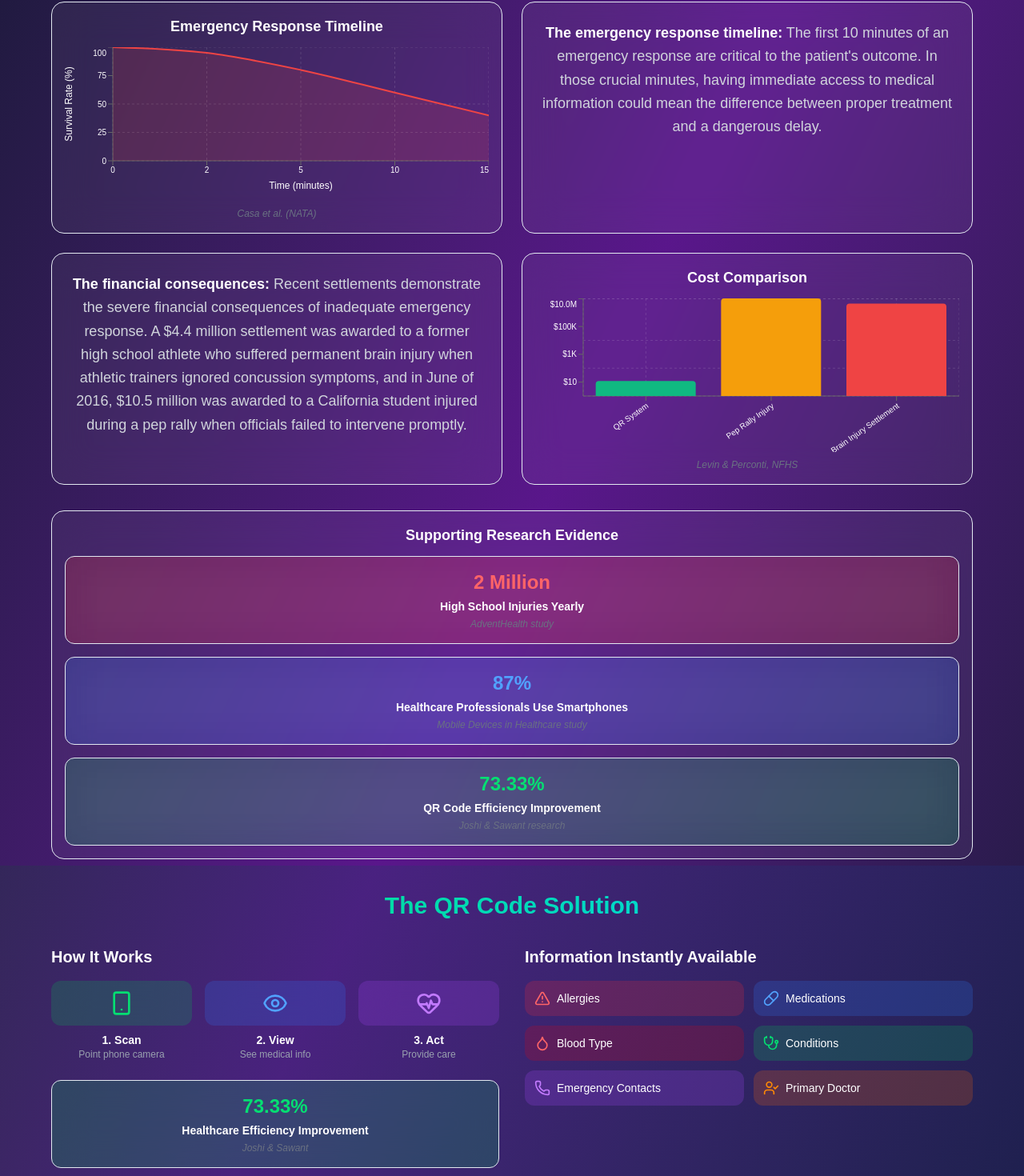
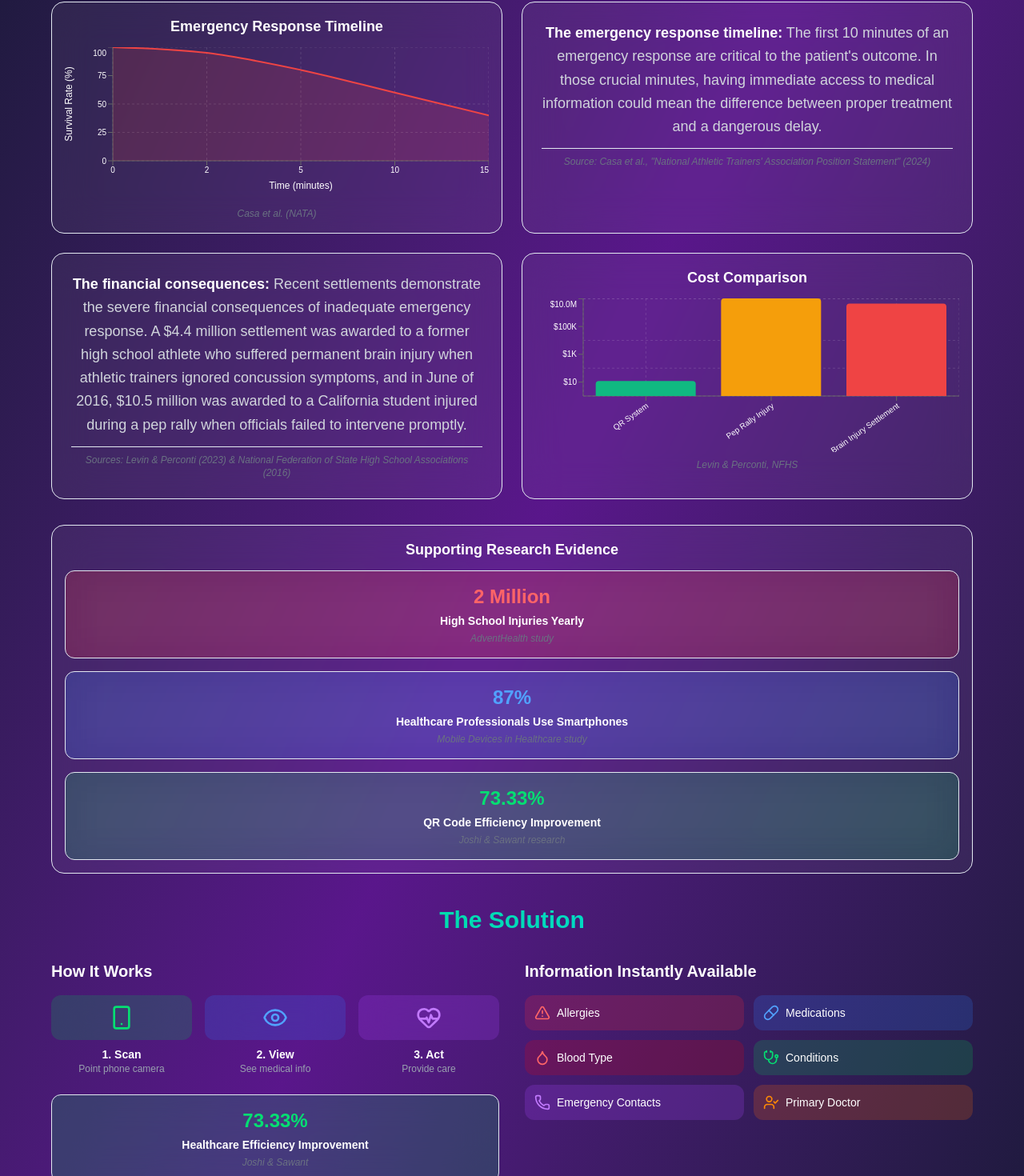
Before and after one commit to Codykilpatrick/health-buddy, a Next.js app: page /infographic in a window 1280 px wide. Shown: the part 651-2121 px from the top of the page at 80% size. Built offline with nearby package versions, Linux system fonts and the light colour scheme.

Commit message:
WIP: Infographic

```diff
--- a/src/app/infographic/page.tsx
+++ b/src/app/infographic/page.tsx
@@ -167,7 +167,7 @@ export default function QRMedicalInfographic() {
                   >
                     <CartesianGrid strokeDasharray="3 3" stroke="#ffffff20" />
 
-                          <XAxis
+                    <XAxis
                       dataKey="minute"
                       tick={{ fill: '#ffffff', fontSize: 10 }}
                       label={{
@@ -227,6 +227,10 @@ export default function QRMedicalInfographic() {
                 immediate access to medical information could mean the
                 difference between proper treatment and a dangerous delay.
               </p>
+              <div className="text-xs text-gray-500 italic text-center mt-3 border-t border-gray-600 pt-2">
+                Source: Casa et al., &quot;National Athletic Trainers&apos;
+                Association Position Statement&quot; (2024)
+              </div>
             </div>
             {/* Financial Consequences */}
             <div className="bg-white/5 backdrop-blur-xl rounded-2xl p-6 border border-white/10">
@@ -242,6 +246,10 @@ export default function QRMedicalInfographic() {
                 student injured during a pep rally when officials failed to
                 intervene promptly.
               </p>
+              <div className="text-xs text-gray-500 italic text-center mt-3 border-t border-gray-600 pt-2">
+                Sources: Levin & Perconti (2023) & National Federation of State
+                High School Associations (2016)
+              </div>
             </div>
             {/* Cost Comparison */}
             <div className="bg-white/5 backdrop-blur-xl rounded-2xl p-4 border border-white/10">
@@ -345,12 +353,11 @@ export default function QRMedicalInfographic() {
           </div>
         </div>
       </section>
-
       {/* Compressed Solution Section */}
-      <section className="px-4 py-8 bg-gradient-to-r from-green-900/20 to-blue-900/20">
+      <section className="px-4 py-8">
         <div className="max-w-6xl mx-auto">
           <h2 className="text-3xl font-bold mb-8 text-center bg-gradient-to-r from-green-400 to-cyan-400 bg-clip-text text-transparent">
-            The QR Code Solution
+            The Solution
           </h2>
 
           <div className="grid md:grid-cols-2 gap-8">
```
